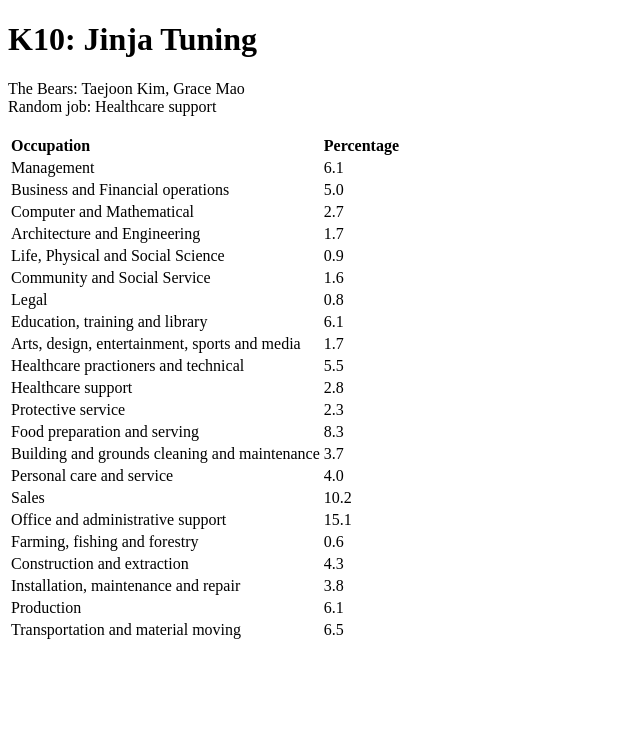
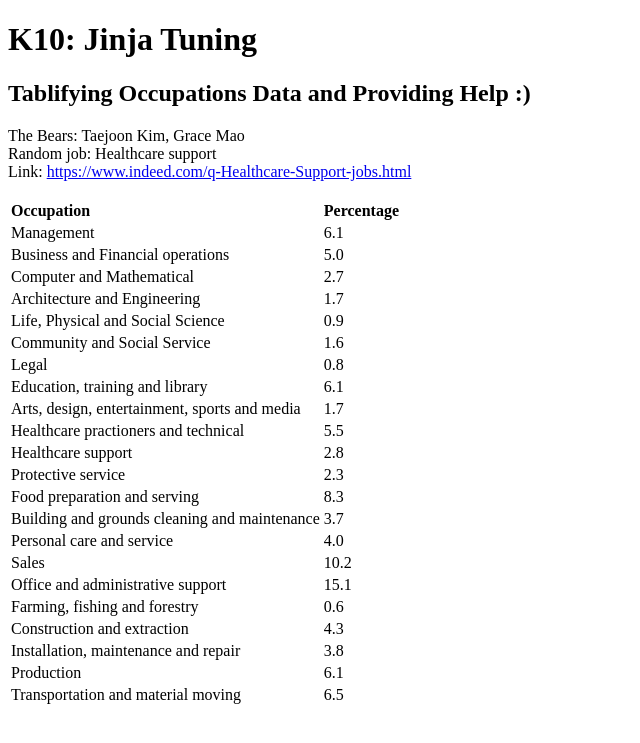
Before and after one commit to tkim00/SoftDev-Works, a Flask app: page /occupyflaskst in a window 1280 px wide. Shown: the top 743 px of the page, without its empty margins (0-640 px from the left). Run offline with Flask 2, Linux system fonts and the light colour scheme.

Commit message:
extra flasky task done

```diff
--- a/10_occ/app.py
+++ b/10_occ/app.py
@@ -9,33 +9,46 @@ import random
 import csv
 
 workersAndPercent = {}
-with open('occupations.csv') as csvfile:
+with open('occ2.csv') as csvfile:
     readCSV = csv.reader(csvfile, delimiter=',')
     for row in readCSV: #for each row in the csv file
-        if row[0] != 'Job Class': #as long as it's not the first row
-            workersAndPercent[row[0]] = float(row[1]) #turn value into a float
-    workersAndPercent.pop('Total',99.8) #pop off the last row
+         if row[0] != 'Job Class' and row[0] != 'Total': #as long as it's not the first row
+            temp = list()
+            temp.append(float(row[1]))
+            temp.append(row[2])
+            workersAndPercent[row[0]] = temp #turn value into a float
+    #workersAndPercent.pop('Total',99.8) #pop off the last row
 
-def randomO(d):
-    bigL = list()
+def randomO(d): # WITHOUT LINKS
+    bigL = list() # will generate very large list with weighted items
     for key,value in d.items():
         bigL += [key] * int(value * 10) #add each job to the list value*10 many times
     return random.choice(bigL) #weighted random choice based on how many times a job is in the list
 
-app = Flask(__name__)
+def rando(d): # WITH LINKS
+    bigL = list()
+    for key,value in d.items():
+        bigL += [key] * int(value[0] * 10)
+    return random.choice(bigL)
+
+app = Flask(__name__) #instance of Flask
 
 @app.route("/") #root
 def home():
-    print(__name__)
+    print(__name__) #prints to terminal
     return "Go to /occupyflaskst"
 
 @app.route('/occupyflaskst')
 def occupy():
+    print(__name__) #prints to terminal
+    chosen = rando(workersAndPercent)
     return render_template('template.html',
                             title = 'Tablified Occupations Data',
                             heading = 'K10: Jinja Tuning',
+                            h2 = 'Tablifying Occupations Data and Providing Help :)',
                             team = 'The Bears: Taejoon Kim, Grace Mao',
-                            job = randomO(workersAndPercent),
+                            job = chosen,
+                            link = workersAndPercent[chosen][1],
                             jobs = 'Occupation',
                             percent = 'Percentage',
                             collection = workersAndPercent)
--- /dev/null
+++ b/10_occ/occ2.csv
@@ -0,0 +1,24 @@
+Job Class,Percentage
+Management,6.1,https://www.indeed.com/q-Management-jobs.html
+Business and Financial operations,5,https://www.indeed.com/q-Financial-Operations-jobs.html
+Computer and Mathematical,2.7,https://www.indeed.com/q-Computer-Mathematical-Occupations-jobs.html
+Architecture and Engineering,1.7,https://www.indeed.com/q-Architectural-Engineer-jobs.html
+"Life, Physical and Social Science",0.9,https://www.indeed.com/q-Social-Science-l-Long-Island,-NY-jobs.html
+Community and Social Service,1.6,https://www.indeed.com/q-Community-Social-Services-jobs.html
+Legal,0.8,https://www.indeed.com/q-Legal-l-New-York,-NY-jobs.html
+"Education, training and library",6.1,https://www.indeed.com/q-Education-Librarian-jobs.html
+"Arts, design, entertainment, sports and media",1.7,https://www.indeed.com/q-Media-Arts-l-New-York,-NY-jobs.html
+Healthcare practioners and technical,5.5,https://www.indeed.com/q-Healthcare-Practitioners-Technical-Occupations-jobs.html
+Healthcare support,2.8,https://www.indeed.com/q-Healthcare-Support-jobs.html
+Protective service,2.3,https://www.indeed.com/q-Protective-Services-jobs.html
+Food preparation and serving,8.3,https://www.indeed.com/q-Server-Food-Preparation-jobs.html
+Building and grounds cleaning and maintenance,3.7,https://www.indeed.com/q-Building-Grounds-Maintenance-jobs.html
+Personal care and service,4,https://www.indeed.com/q-Personal-Care-Services-jobs.html
+Sales,10.2,https://www.indeed.com/jobs?q=Sales&l=
+Office and administrative support,15.1,https://www.indeed.com/q-Office-Administrative-Support-jobs.html
+"Farming, fishing and forestry",0.6,https://www.indeed.com/q-Agricultural-Forestry-jobs.html
+Construction and extraction,4.3,https://www.indeed.com/q-Extraction-jobs.html
+"Installation, maintenance and repair",3.8,https://www.indeed.com/q-Installation-Maintenance-Repair-jobs.html
+Production,6.1,https://www.indeed.com/q-Production-jobs.html
+Transportation and material moving,6.5,https://www.indeed.com/q-Material-Moving-jobs.html
+Total,99.8
--- a/10_occ/templates/template.html
+++ b/10_occ/templates/template.html
@@ -9,6 +9,7 @@
   <head>
     <title> {{ title }} </title>
     <h1> {{ heading }} </h1>
+    <h2> {{ h2 }} </h2>
   </head>
   <style>
     th {
@@ -17,7 +18,8 @@
   </style>
   <body>
     {{ team }} <br>
-    Random job: {{ job }} <br> <br>
+    Random job: {{ job }} <br>
+    Link: <a href="{{ link }}">{{ link }}</a> <br> <br>
     <table> <!-- credits to Tammy Chen for catching me up -->
       <tr>
         <th> {{ jobs }} </th>
@@ -26,7 +28,7 @@
       {% for item in collection %}
         <tr>
           <td> {{ item }} </td>
-          <td> {{ collection[item] }} </td>
+          <td> {{ collection[item][0] }} </td>
         </tr>
       {% endfor %}
     </table>
```
